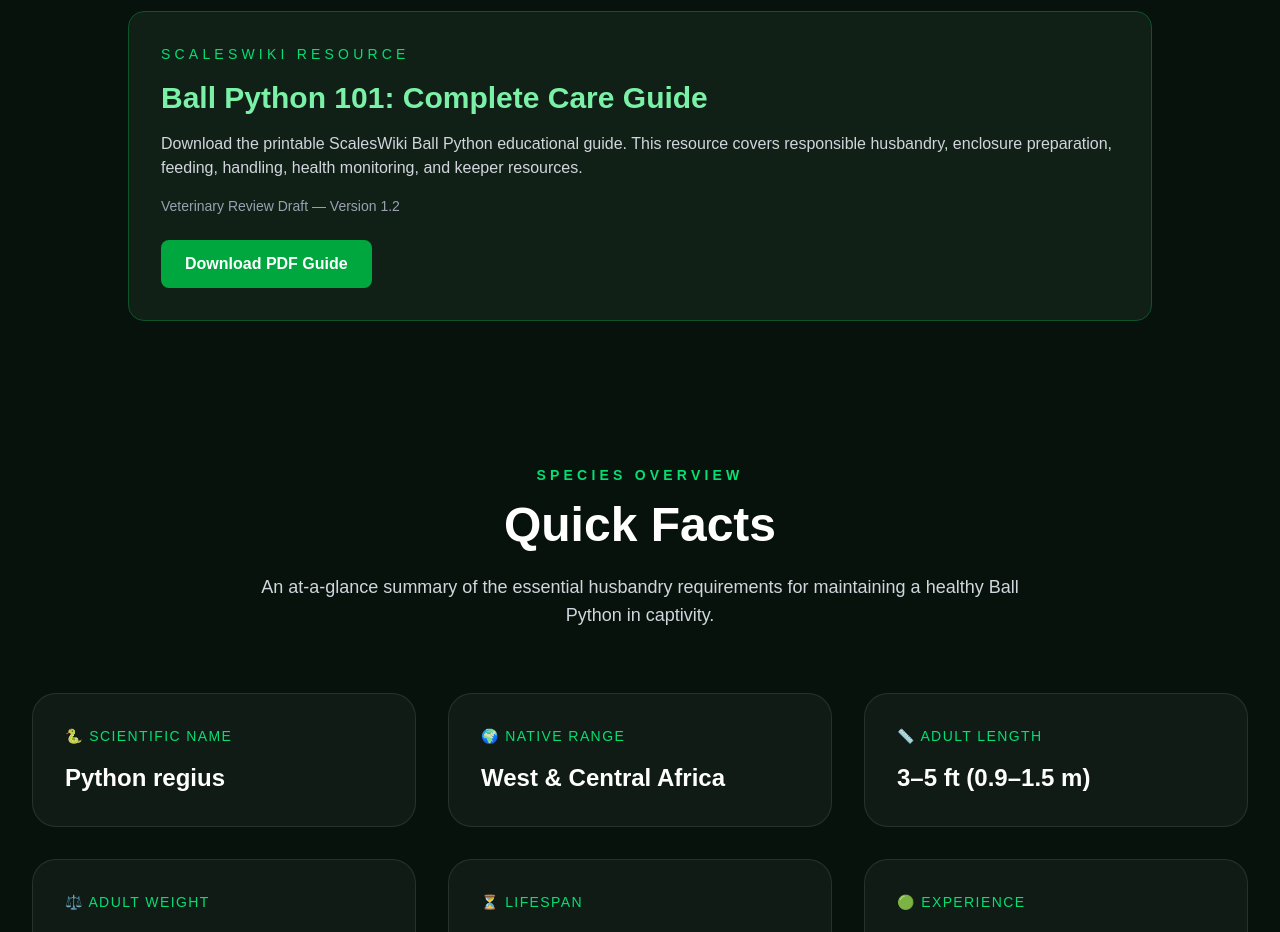
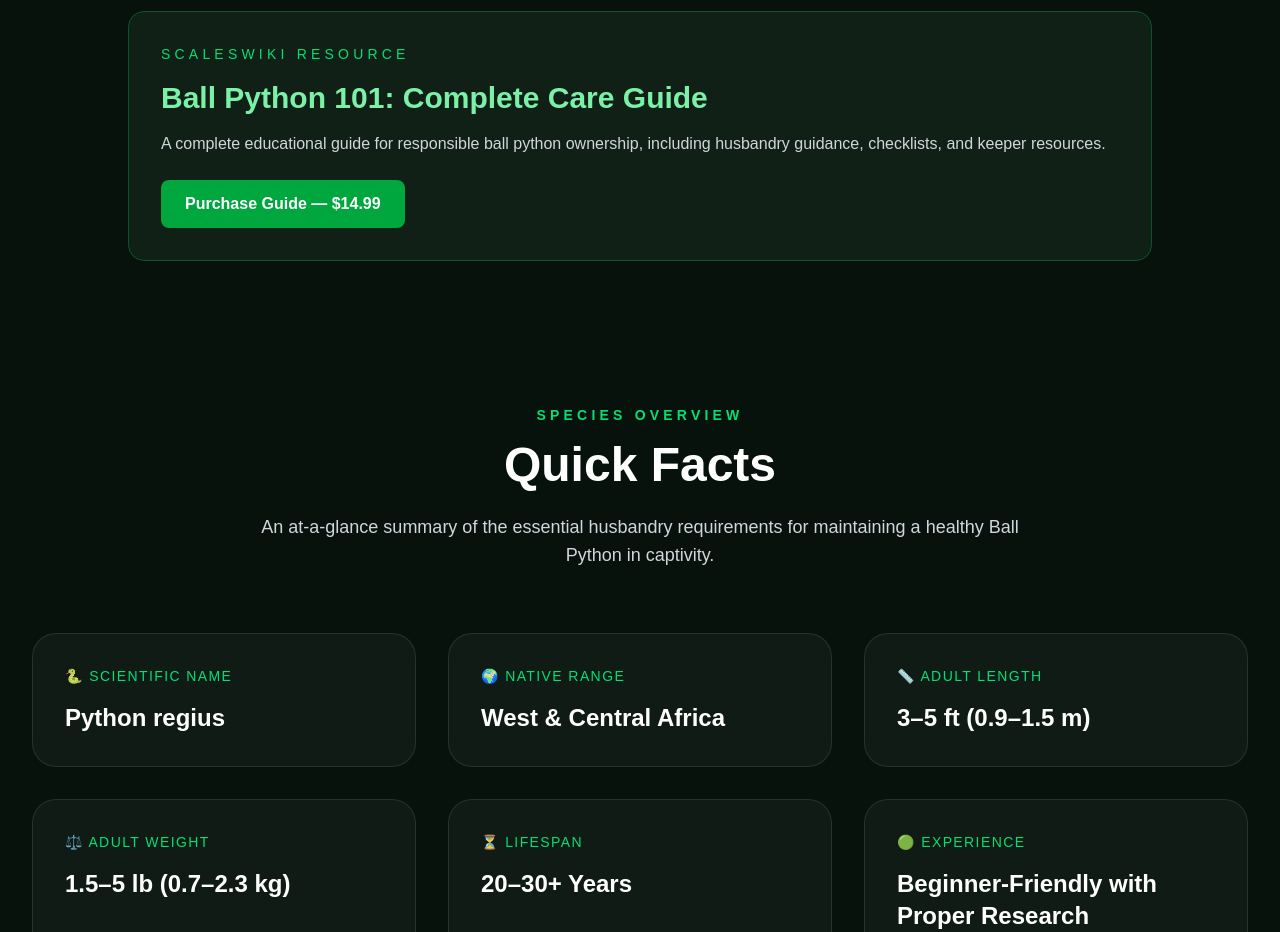
Before and after one commit to scalesandtailsrescue72-star/scaleswiki, a Next.js app: page /species/ball-python in a window 1280 px wide. Shown: the part 2400-3332 px from the top of the page. Built offline with nearby package versions, Linux system fonts and the light colour scheme.

Commit message:
Add Stripe checkout for Ball Python guide

```diff
--- /dev/null
+++ b/app/api/create-checkout-session/route.ts
@@ -0,0 +1,47 @@
+import { NextResponse } from "next/server";
+import Stripe from "stripe";
+
+const stripeKey = process.env.STRIPE_SECRET_KEY;
+
+console.log("Stripe key loaded:", !!stripeKey);
+
+const stripe = new Stripe(stripeKey || "");
+
+export async function POST() {
+  try {
+    const session = await stripe.checkout.sessions.create({
+      mode: "payment",
+
+      line_items: [
+        {
+          price: "price_1U57UCAC7CAaOpm0V7eHznN7",
+          quantity: 1,
+        },
+      ],
+
+      success_url:
+        "http://localhost:3000/success",
+
+      cancel_url:
+        "http://localhost:3000/species/ball-python",
+    });
+
+    return NextResponse.json({
+      url: session.url,
+    });
+
+  } catch (error: any) {
+
+    console.error("Stripe checkout error:");
+    console.error(error.message);
+
+    return NextResponse.json(
+      {
+        error: error.message,
+      },
+      {
+        status: 500,
+      }
+    );
+  }
+}
--- a/app/components/ui/GuideDownloadCard.tsx
+++ b/app/components/ui/GuideDownloadCard.tsx
@@ -1,4 +1,23 @@
+"use client";
+
 export function GuideDownloadCard() {
+
+  async function handlePurchase() {
+    const response = await fetch(
+      "/api/create-checkout-session",
+      {
+        method: "POST",
+      }
+    );
+
+    const data = await response.json();
+
+    if (data.url) {
+      window.location.href = data.url;
+    }
+  }
+
+
   return (
     <section className="mx-auto my-12 max-w-5xl rounded-2xl border border-green-900 bg-[#102017] p-8">
 
@@ -11,23 +30,18 @@ export function GuideDownloadCard() {
       </h2>
 
       <p className="mt-4 text-gray-300">
-        Download the printable ScalesWiki Ball Python educational guide.
-        This resource covers responsible husbandry, enclosure preparation,
-        feeding, handling, health monitoring, and keeper resources.
+        A complete educational guide for responsible ball python ownership,
+        including husbandry guidance, checklists, and keeper resources.
       </p>
 
-      <p className="mt-4 text-sm text-gray-400">
-        Veterinary Review Draft — Version 1.2
-      </p>
 
-      <a
-        href="/resources/guides/ball-python-101-care-guide.pdf"
-        target="_blank"
-        rel="noopener noreferrer"
-        className="mt-6 inline-block rounded-lg bg-green-600 px-6 py-3 font-semibold text-white transition hover:bg-green-700"
+      <button
+        onClick={handlePurchase}
+        className="mt-6 rounded-lg bg-green-600 px-6 py-3 font-semibold text-white hover:bg-green-700"
       >
-        Download PDF Guide
-      </a>
+        Purchase Guide — $14.99
+      </button>
+
 
     </section>
   );
```
